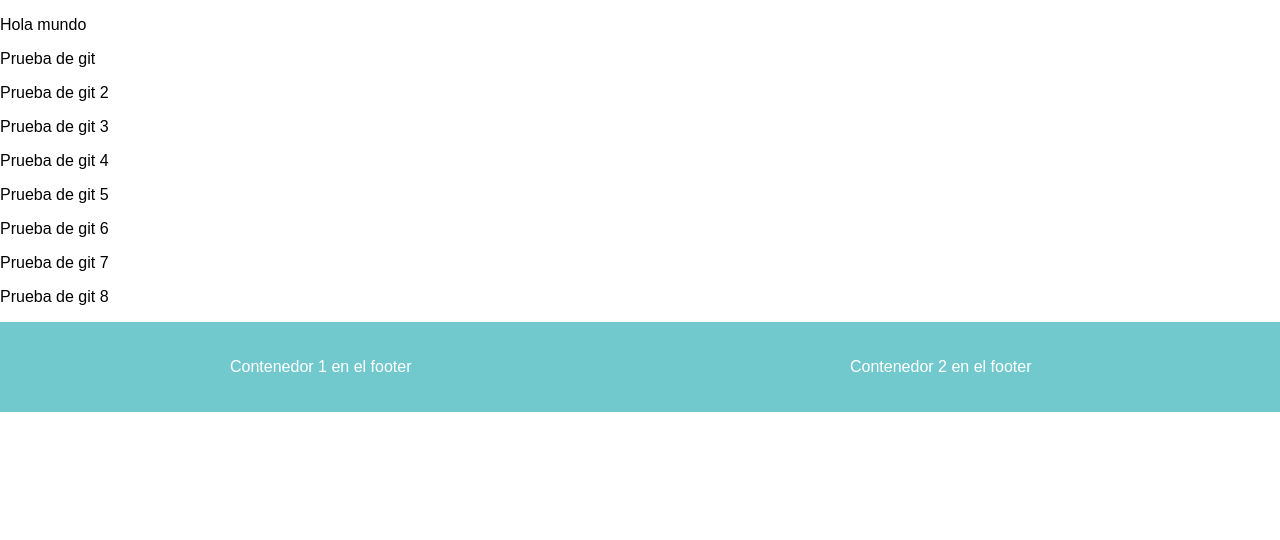
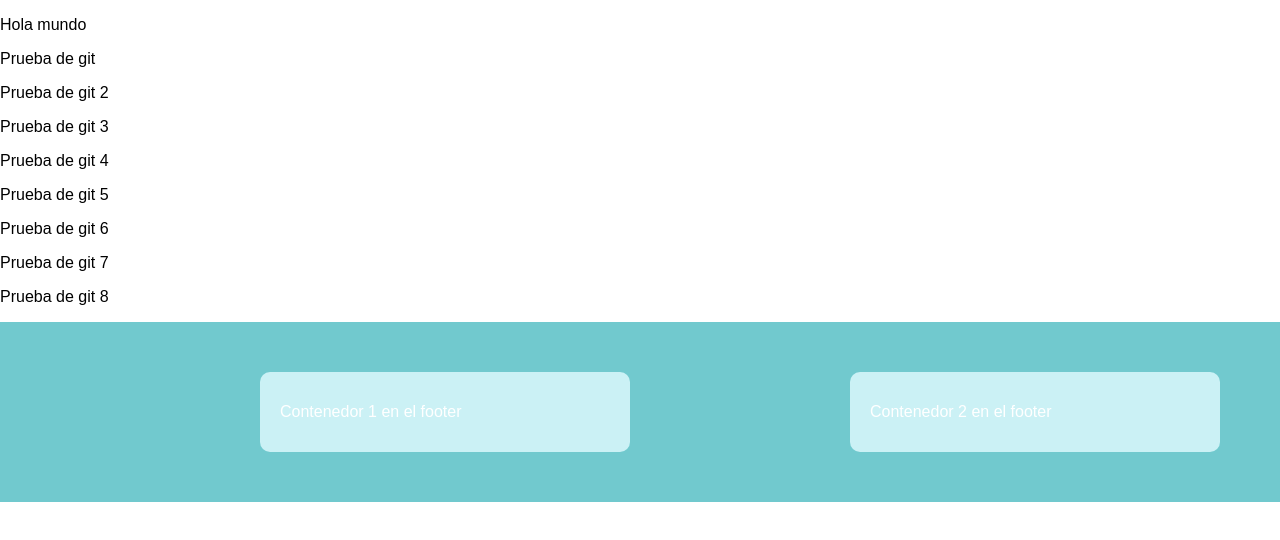
Before and after one commit to eduardoscrs/integracion-1, a plain HTML site: page pruebas.html in a window 1280 px wide. Drawn offline with Linux system fonts and the light colour scheme.

Commit message:
Update css_pruebas.css

```diff
--- a/css_pruebas.css
+++ b/css_pruebas.css
@@ -13,7 +13,7 @@ body {
         footer {
             background-color: rgb(113, 201, 206);
             color: white;
-            padding: 20px;
+            padding: 50px;
             display: flex; /* Usar Flexbox para colocar los elementos en paralelo */
             justify-content: space-between; /* Distribuir los elementos en el espacio disponible */
         }
@@ -23,4 +23,8 @@ body {
             flex: 1; /* Hacer que los contenedores se expandan para ocupar el espacio disponible */
             margin: 0 10px; /* Agregar margen entre los contenedores */
             margin-left: 210px;
+            background-color: #CBF1F5;
+            padding: 15px 20px;
+            border-radius: 10px;
+
         }
```
